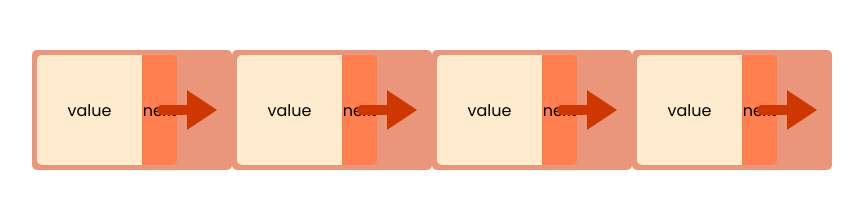
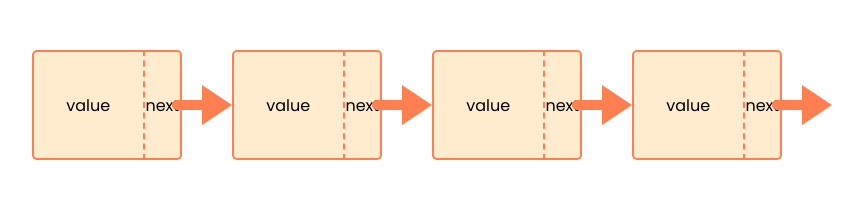
Before and after one commit to zeinabkalanaki/WorkingWithLinkedLists, a plain HTML site: page index.html in a window 1280 px wide. Shown: the whole page, without its empty margins (18-881 px from the left). Drawn offline with Linux system fonts and the light colour scheme.

Commit message:
Add your commit

```diff
--- a/style.css
+++ b/style.css
@@ -14,10 +14,8 @@
 }
 
 .node {
-    background-color: darksalmon;
+    /* background-color: darksalmon; */
     border-radius: 5px;
-
-    padding: 5px;
 
     display: grid;
     grid-template-columns:3fr 1fr 1fr;
@@ -25,6 +23,10 @@
 
 .value {
     background-color: blanchedalmond;
+    border-top: 2px solid coral;
+    border-left: 2px solid coral;
+    border-bottom: 2px solid coral;
+    border-right: 2px dashed coral;
     border-bottom-left-radius: 5px;
     border-top-left-radius: 5px;
 
@@ -34,7 +36,11 @@
 }
 
 .next {
-    background-color: coral;
+    background-color: blanchedalmond;
+    border-top: 2px solid coral;
+    border-right: 2px solid coral;
+    border-bottom: 2px solid coral;
+
 
     border-bottom-right-radius: 5px;
     border-top-right-radius: 5px;
@@ -46,10 +52,10 @@
 .arrow {
     position: relative;
     width: 50px;
-    left: -20px;
+    left: -10px;
     margin: 50px 0;
     height: 0;
-    border-bottom: 10px solid #ce3700;
+    border-bottom: 10px solid coral;
 
     border-radius: 10px;
 }
@@ -60,7 +66,7 @@
     height: 0;
     border-top: 20px solid transparent;
     border-bottom: 20px solid transparent;
-    border-left: 30px solid #ce3700;
+    border-left: 30px solid coral;
     position: absolute;
     right: -10px;
     top: -15px;
```
